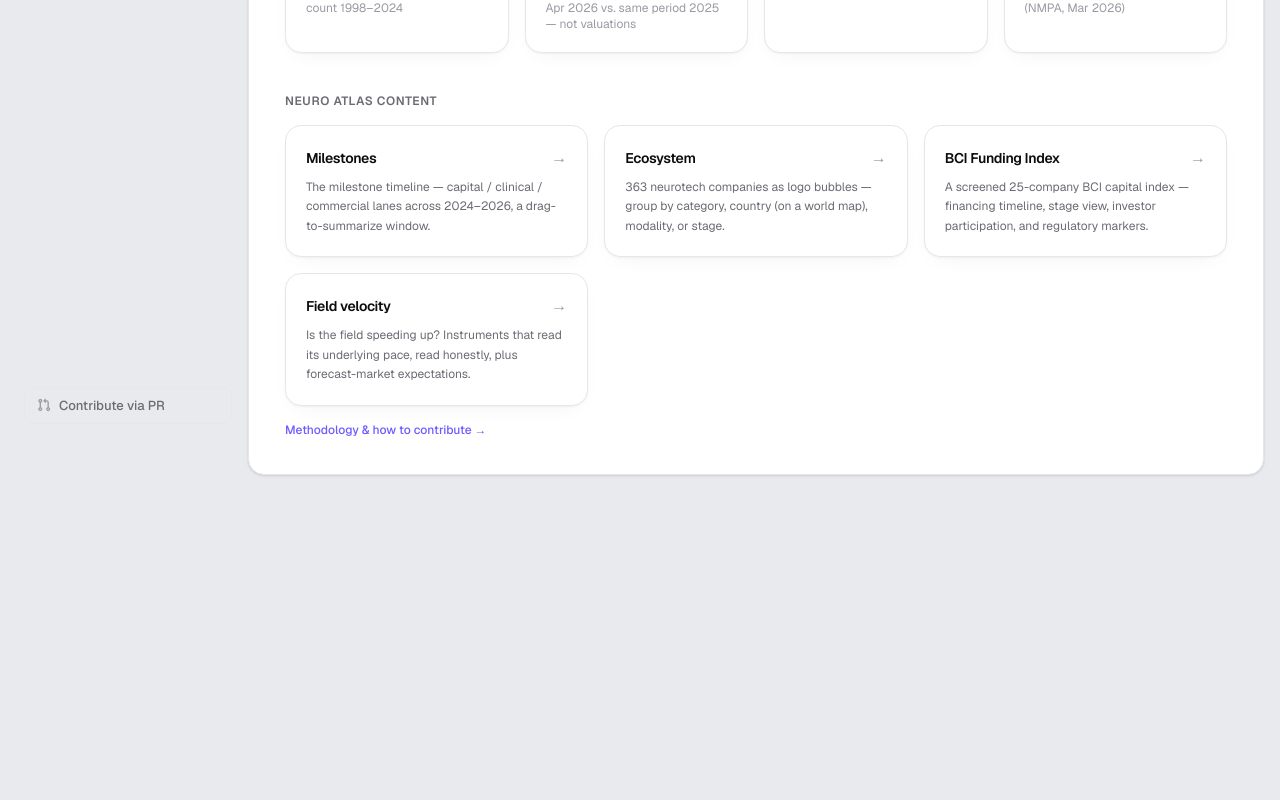
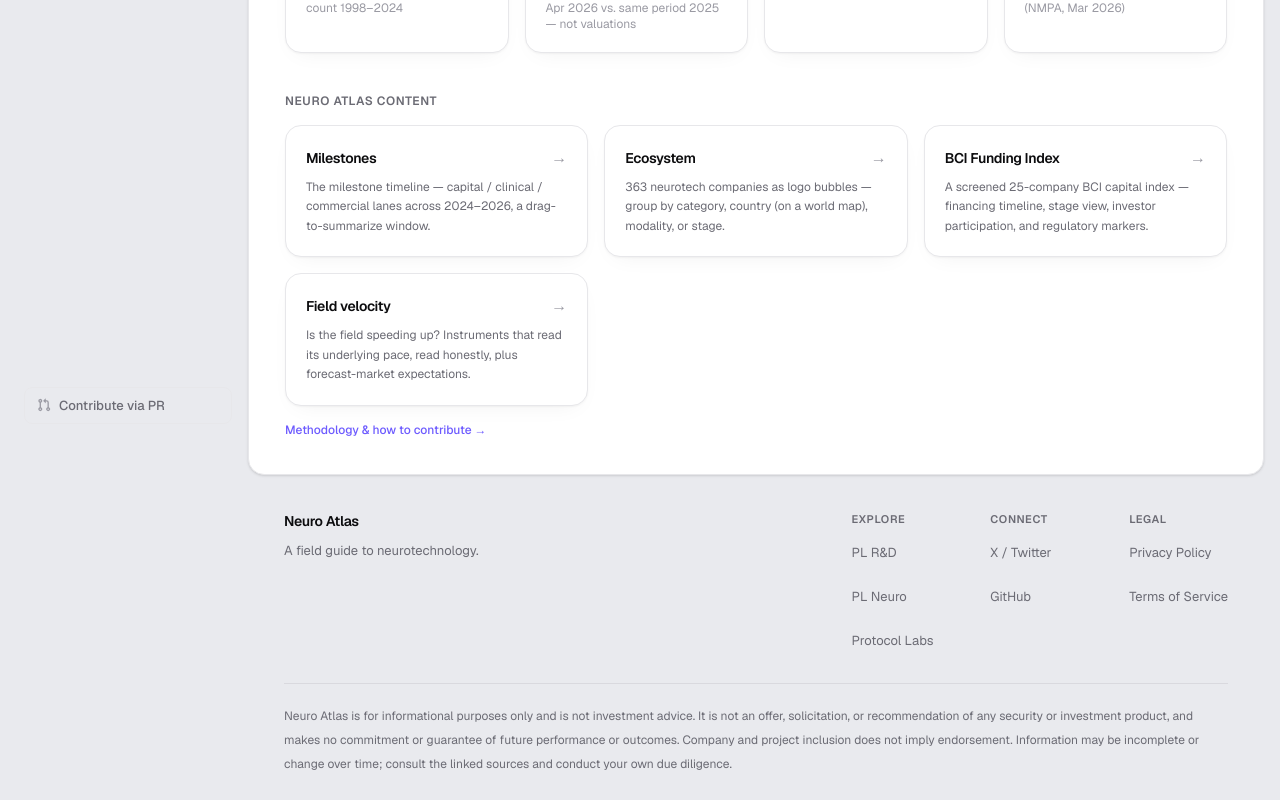
Before and after one commit to lksbrssr/neuro-atlas, a Next.js app: page / in a window 1280 px wide. Shown: the part 356-1156 px from the top of the page. Before the commit the page ends 847 px from the top, so only its background shows below. Built offline with nearby package versions, Linux system fonts and the light colour scheme.

Commit message:
feat: add shared Atlas footer and investment disclaimer

```diff
--- a/src/app/layout.tsx
+++ b/src/app/layout.tsx
@@ -2,6 +2,7 @@
 import { Geist, Geist_Mono } from "next/font/google";
 import { ThemeProvider } from "@/components/theme-provider";
 import { SideNav, MobileBar } from "@/components/site-nav";
+import { SiteFooter } from "@/components/site-footer";
 import "./globals.css";
 
 const geistSans = Geist({
@@ -38,6 +39,7 @@
                   {children}
                 </div>
               </main>
+              <SiteFooter />
             </div>
           </div>
         </ThemeProvider>
--- /dev/null
+++ b/src/components/site-footer.tsx
@@ -0,0 +1,72 @@
+const linkGroups = [
+  {
+    label: "Explore",
+    links: [
+      { label: "PL R&D", href: "https://www.plrd.org/" },
+      { label: "PL Neuro", href: "https://www.plneuro.xyz/" },
+      { label: "Protocol Labs", href: "https://www.protocol.ai/" },
+    ],
+  },
+  {
+    label: "Connect",
+    links: [
+      { label: "X / Twitter", href: "https://x.com/protocollabs_rd" },
+      { label: "GitHub", href: "https://github.com/lksbrssr/neuro-atlas" },
+    ],
+  },
+  {
+    label: "Legal",
+    links: [
+      { label: "Privacy Policy", href: "https://www.protocol.ai/legal/#privacy-policy" },
+      { label: "Terms of Service", href: "https://www.protocol.ai/legal/#terms-conditions" },
+    ],
+  },
+];
+
+export function SiteFooter() {
+  return (
+    <footer className="px-3 pb-6 sm:px-4 lg:pl-2 lg:pr-4">
+      <div className="px-5 pt-5 sm:px-7 lg:px-9">
+        <div className="flex flex-col gap-7 pb-5 xl:flex-row xl:justify-between xl:gap-10">
+          <div>
+            <p className="text-sm font-semibold tracking-tight">Neuro Atlas</p>
+            <p className="mt-2 text-[13px] leading-6 text-muted">
+              A field guide to neurotechnology.
+            </p>
+          </div>
+          <nav aria-label="Footer" className="grid grid-cols-3 gap-4 sm:gap-10">
+            {linkGroups.map((group) => (
+              <div key={group.label}>
+                <h2 className="mb-1 text-[11px] font-semibold uppercase tracking-wider text-muted">
+                  {group.label}
+                </h2>
+                <ul>
+                  {group.links.map((link) => (
+                    <li key={link.href}>
+                      <a
+                        href={link.href}
+                        className="inline-flex min-h-11 items-center rounded-sm py-2 text-[13px] leading-5 text-muted underline-offset-4 transition-colors hover:text-foreground hover:underline focus-visible:outline-2 focus-visible:outline-offset-4 focus-visible:outline-accent"
+                      >
+                        {link.label}
+                      </a>
+                    </li>
+                  ))}
+                </ul>
+              </div>
+            ))}
+          </nav>
+        </div>
+        <div className="border-t border-border-strong pt-5 text-[12px] leading-6 text-muted">
+          <p>
+            Neuro Atlas is for informational purposes only and is not investment advice.
+            It is not an offer, solicitation, or recommendation of any security or
+            investment product, and makes no commitment or guarantee of future
+            performance or outcomes. Company and project inclusion does not imply
+            endorsement. Information may be incomplete or change over time; consult
+            the linked sources and conduct your own due diligence.
+          </p>
+        </div>
+      </div>
+    </footer>
+  );
+}
```
Also changed, not shown: 1 other file (tests, documents, lock files or other folders).
